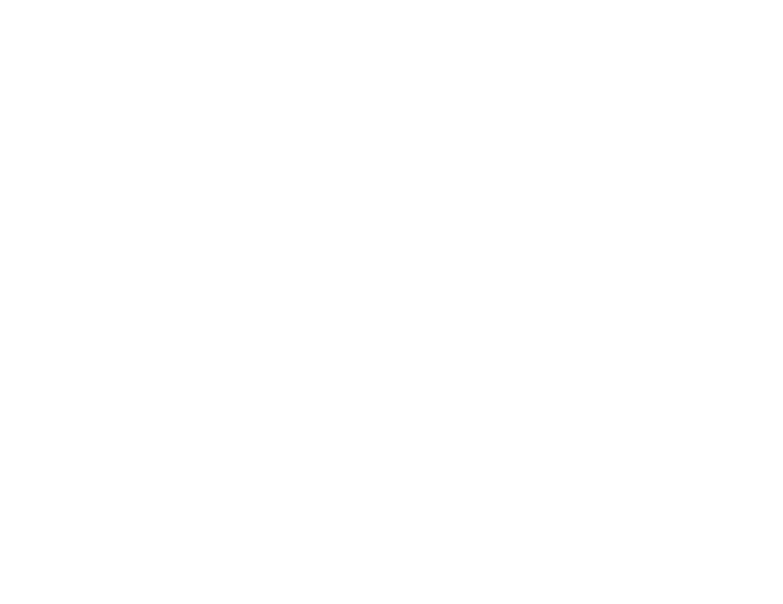
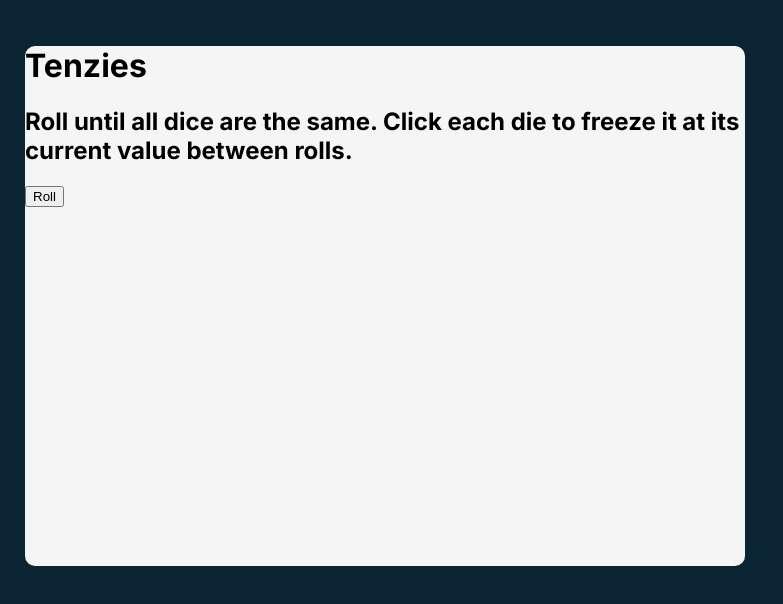
Before and after one commit to nikitagazul/Tenzies, a React (Create React App) app in the folder tenzies/: page / in a window 1280 px wide. Shown: the top 604 px of the page, without its empty margins (0-783 px from the left). Built offline with nearby package versions, Linux system fonts and the light colour scheme.

Commit message:
basic layout completed

```diff
--- a/tenzies/public/index.html
+++ b/tenzies/public/index.html
@@ -1,15 +1,16 @@
 <!DOCTYPE html>
 <html lang="en">
+
 <head>
   <meta charset="utf-8" />
   <link rel="icon" href="%PUBLIC_URL%/favicon.ico" />
   <meta name="viewport" content="width=device-width, initial-scale=1" />
   <meta name="theme-color" content="#000000" />
-    <meta
-      name="description"
-      content="Web site created using create-react-app"
-    />
+  <meta name="description" content="Web site created using create-react-app" />
   <link rel="apple-touch-icon" href="%PUBLIC_URL%/logo192.png" />
+  <link rel="preconnect" href="https://fonts.googleapis.com">
+  <link rel="preconnect" href="https://fonts.gstatic.com" crossorigin>
+  <link href="https://fonts.googleapis.com/css2?family=Inter:wght@400;700&display=swap" rel="stylesheet">
   <!--
       manifest.json provides metadata used when your web app is installed on a
       user's mobile device or desktop. See https://developers.google.com/web/fundamentals/web-app-manifest/
@@ -26,6 +27,7 @@
     -->
   <title>React App</title>
 </head>
+
 <body>
   <noscript>You need to enable JavaScript to run this app.</noscript>
   <div id="root"></div>
@@ -40,4 +42,5 @@
       To create a production bundle, use `npm run build` or `yarn build`.
     -->
 </body>
+
 </html>
--- a/tenzies/src/App.js
+++ b/tenzies/src/App.js
@@ -1,10 +1,19 @@
+import React from "react"
+import "./styles.css"
 
 
 function App() {
   return (
-    <div className="App">
+    <main className="app--border">
+      <h1>Tenzies</h1>
+      <h2>Roll until all dice are the same. Click each die to freeze it at its current value between rolls.</h2>
+      <div>
+        <div className="box">
 
-    </div>
+        </div>
+        <button>Roll</button>
+      </div>
+    </main>
   );
 }
 
--- a/tenzies/src/styles.css
+++ b/tenzies/src/styles.css
@@ -0,0 +1,17 @@
+*{
+    box-sizing: border-box;
+}
+
+body{
+    margin: 0;
+    font-family: 'Inter', sans-serif;
+    background-color: #0B2434;
+    padding: 25px;
+}
+
+main{
+    background-color: #f5f5f5;
+    height: 520px;
+    max-width: 720px;
+    border-radius: 10px;
+}
```
Lines whose indentation alone changed are shown as unchanged.
